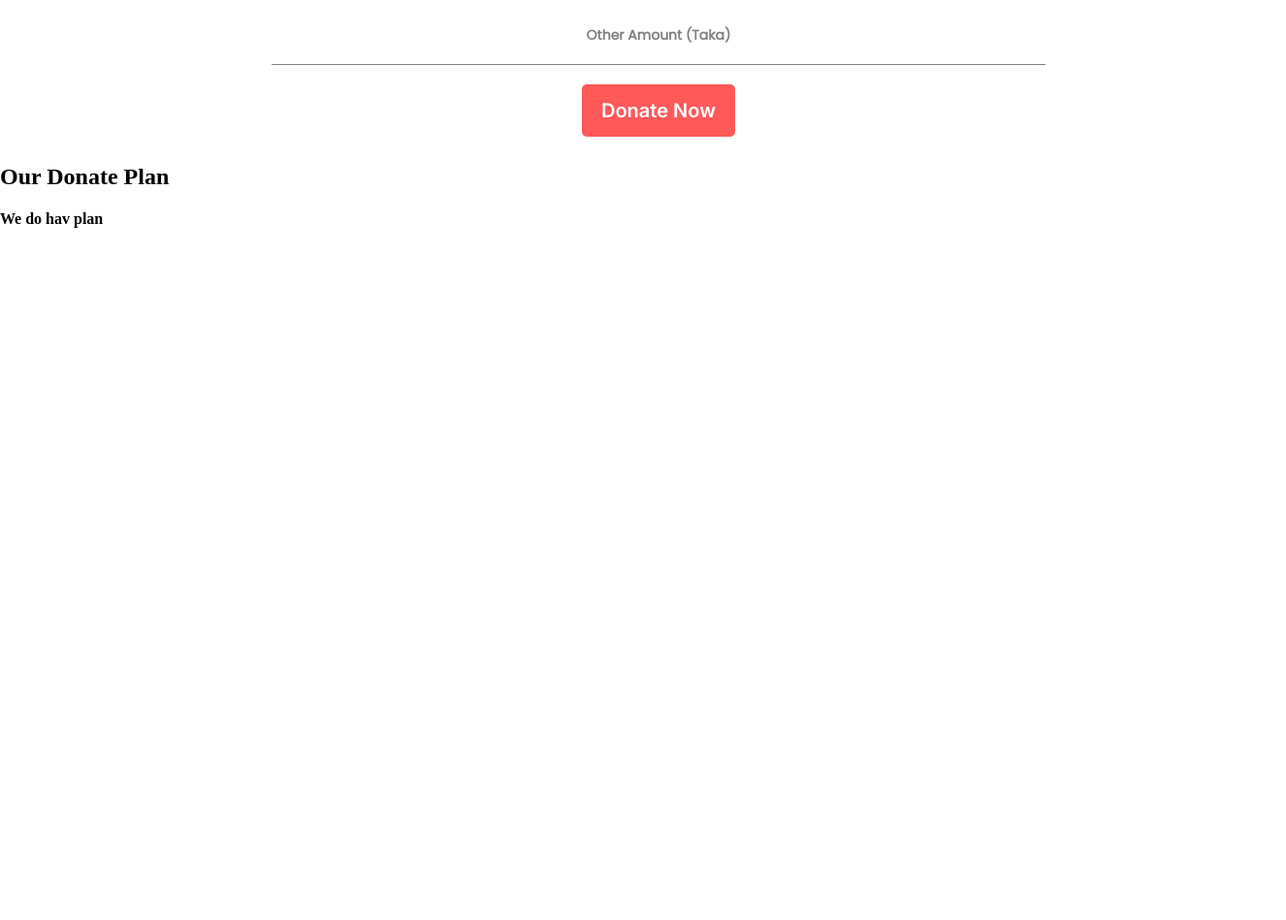
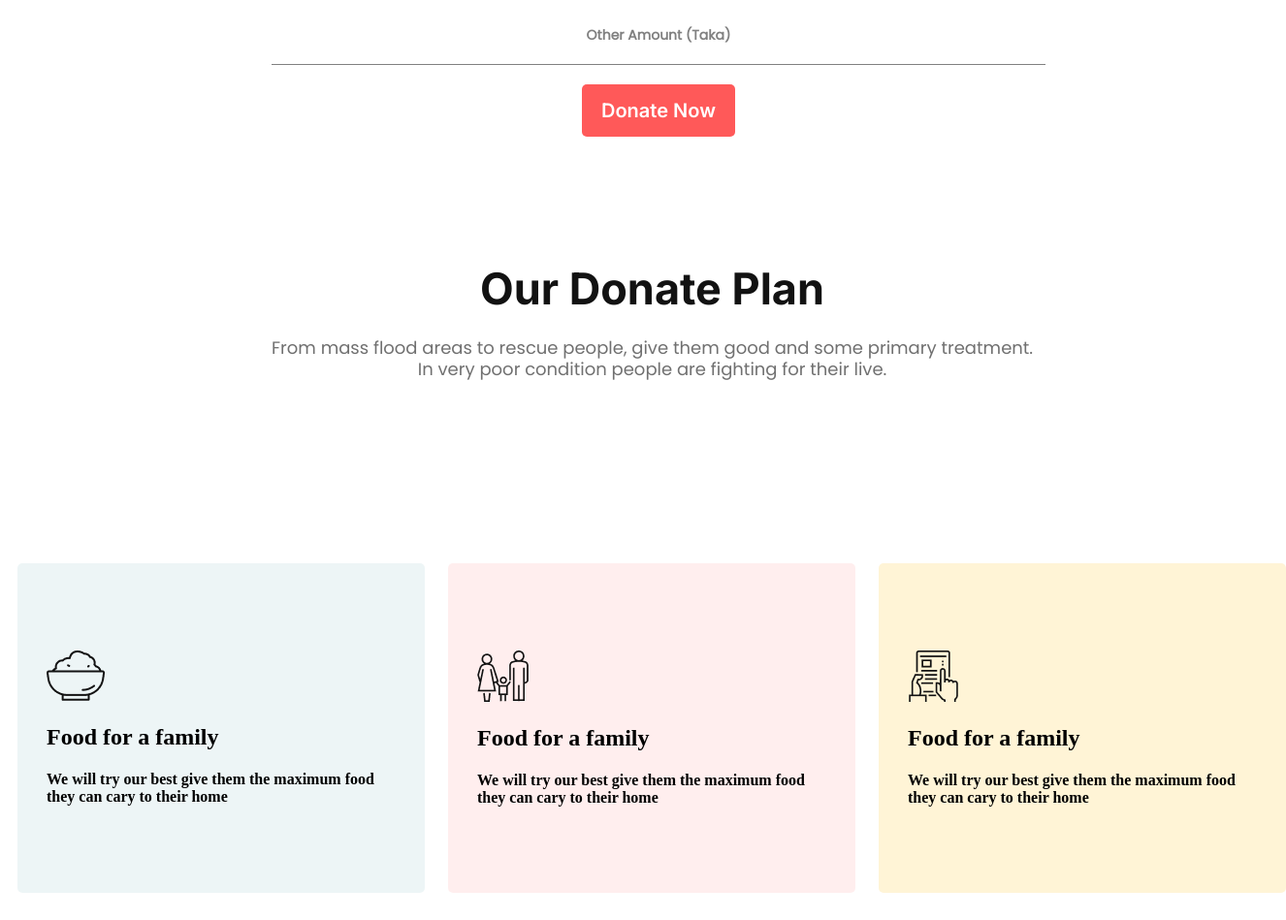
Before and after one commit to EmoTab/disaster-management-website, a plain HTML site: page index.html in a window 1280 px wide. Shown: the part 1101-2050 px from the top of the page at 97% size, 1326 px wide, since content can reach past the window. Before the commit the page ends 1357 px from the top, so only its background shows below. Drawn offline with Linux system fonts and the light colour scheme.

Commit message:
card created

```diff
--- a/css/style.css
+++ b/css/style.css
@@ -145,3 +145,72 @@ body {
     font-size: 20px;
     color: #ffffff;
 }
+/* donate today end */
+
+/* our donate plan start */
+#our-donate-plan{
+    position: relative;
+    height: 400px;
+
+}
+.our-donate-plan-text{
+    position: absolute;
+    top: 100px;
+    left: 280px;
+    text-align: center;
+}
+.our-donate-plan-title{
+    font-family: 'Inter', sans-serif;
+    font-size: 45px;
+    font-weight: 700;
+    line-height: 24px;
+    color: #121212;
+}
+.our-donate-plan-subtitle{
+    font-family: 'Poppins', sans-serif;
+    font-size: 18px;
+    font-weight: 400;
+    line-height: 22px;
+    color: #707070;
+}
+/* our donate plan end */
+
+/* our donate plan card start */
+#our-donate-plan-card-holder{
+    position: relative;
+    height: 400px;
+}
+.our-donate-plan-card{
+    position: absolute;
+    top: 32px;
+    left: 18px;
+    display: flex;
+}
+.our-donate-plan-card1{
+    width: 360px;
+    height: 250px;
+    background-color: rgba(79, 157,166, 0.1);
+    border-radius: 5px;
+    padding-top: 90px;
+    padding-left: 30px;
+    padding-right: 30px;
+}
+.our-donate-plan-card2{
+    width: 360px;
+    height: 250px;
+    background-color: rgba(255, 89, 89, 0.1);
+    border-radius: 5px;
+    padding-top: 90px;
+    padding-left: 30px;
+    padding-right: 30px;
+    margin: 0 24px;
+}
+.our-donate-plan-card3{
+    width: 360px;
+    height: 250px;
+    background-color: rgb(255, 244, 214);
+    border-radius: 5px;
+    padding-top: 90px;
+    padding-left: 30px;
+    padding-right: 30px;
+}
--- a/index.html
+++ b/index.html
@@ -72,8 +72,62 @@
     <section id="our-donate-plan">
         <div class="our-donate-plan-text">
             <h2 class="our-donate-plan-title">Our Donate Plan</h2>
-            <h4 class="our-donate-plan-subtitle">We do hav plan</h4>
+            <h4 class="our-donate-plan-subtitle">From mass flood areas to rescue people, give them good and some primary treatment.<br>In very poor condition people are fighting for their live.</h4>
         </div>
     </section>
+    <!-- our donate plan end -->
+
+    <!-- our donate plan card start -->
+    <section id="our-donate-plan-card-holder">
+        <div class="our-donate-plan-card">
+            <div class="our-donate-plan-card1">
+                <div class="our-donate-plan-card-icon">
+                    <img src="icons/food.png" alt="food-icon">
+                </div>
+                <div class="our-donate-plan-card-text">
+                    <div class="our-donate-plan-card-text-title">
+                        <h2>Food for a family</h2>
+                    </div>
+                    <div class="our-donate-plan-card-text-subtitle">
+                        <h4>We will try our best give them the maximum food they can cary to their home</h4>
+                    </div>
+                </div>
+
+            </div>
+            <div class="our-donate-plan-card2">
+                <div class="our-donate-plan-card-icon">
+                    <img src="icons/shelter.png" alt="food-icon">
+                </div>
+                <div class="our-donate-plan-card-text">
+                    <div class="our-donate-plan-card-text-title">
+                        <h2>Food for a family</h2>
+                    </div>
+                    <div class="our-donate-plan-card-text-subtitle">
+                        <h4>We will try our best give them the maximum food they can cary to their home</h4>
+                    </div>
+                </div>
+
+            </div>
+            <div class="our-donate-plan-card3">
+                <div class="our-donate-plan-card-icon">
+                    <img src="icons/Frame-1.png" alt="food-icon">
+                </div>
+                <div class="our-donate-plan-card-text">
+                    <div class="our-donate-plan-card-text-title">
+                        <h2>Food for a family</h2>
+                    </div>
+                    <div class="our-donate-plan-card-text-subtitle">
+                        <h4>We will try our best give them the maximum food they can cary to their home</h4>
+                    </div>
+                </div>
+
+            </div>
+        </div>
+    </section>
+    <!-- our donate plan card end -->
+
+    <footer>
+
+    </footer>
 </body>
 </html>
```
